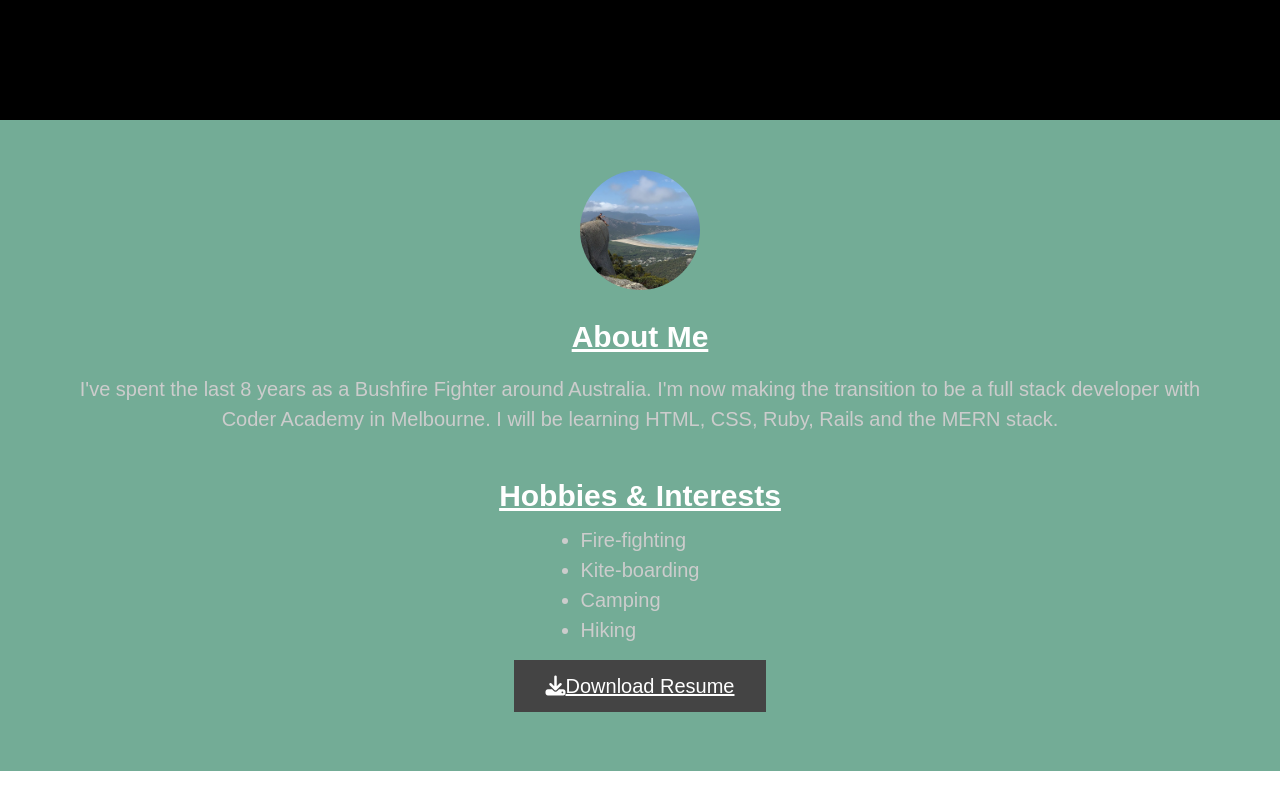
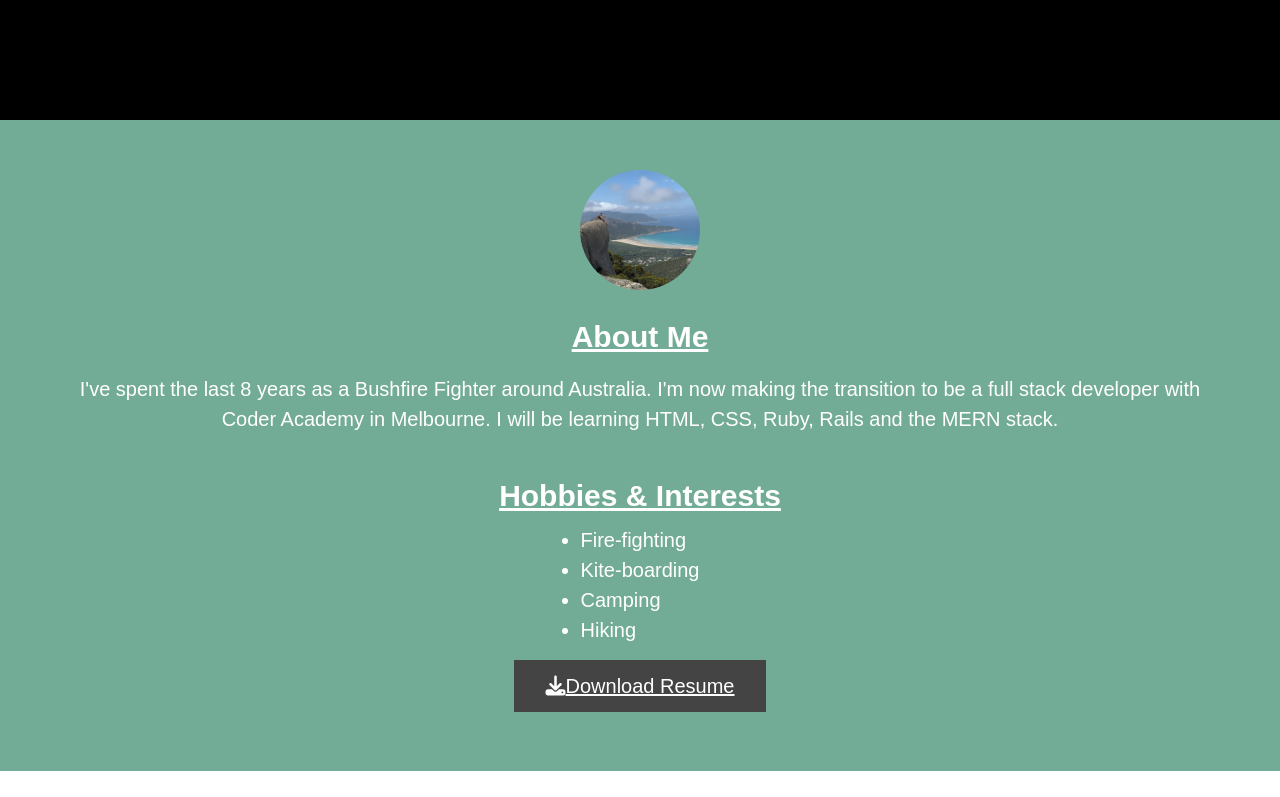
Before and after one commit to RoryMusinskas/React-Portfolio, a React (Create React App) app: page / in a window 1280 px wide. Shown: the part 680-1477 px from the top of the page. Built offline with nearby package versions, Linux system fonts and the light colour scheme; a web font is replaced by a local one.

Commit message:
Changed text color to white

```diff
--- a/src/stylesheets/about.css
+++ b/src/stylesheets/about.css
@@ -1,7 +1,7 @@
 /* Styling of the about container */
 #about {
   background: #73ac96;
-  color: #ccc;
+  color: white;
   display: flex;
   justify-content: center;
   align-items: center;
@@ -28,7 +28,6 @@
 }
 #about p {
   line-height: 30px;
-  color: #ccc;
 }
 
 /* Hide profile pic on phone */
```
